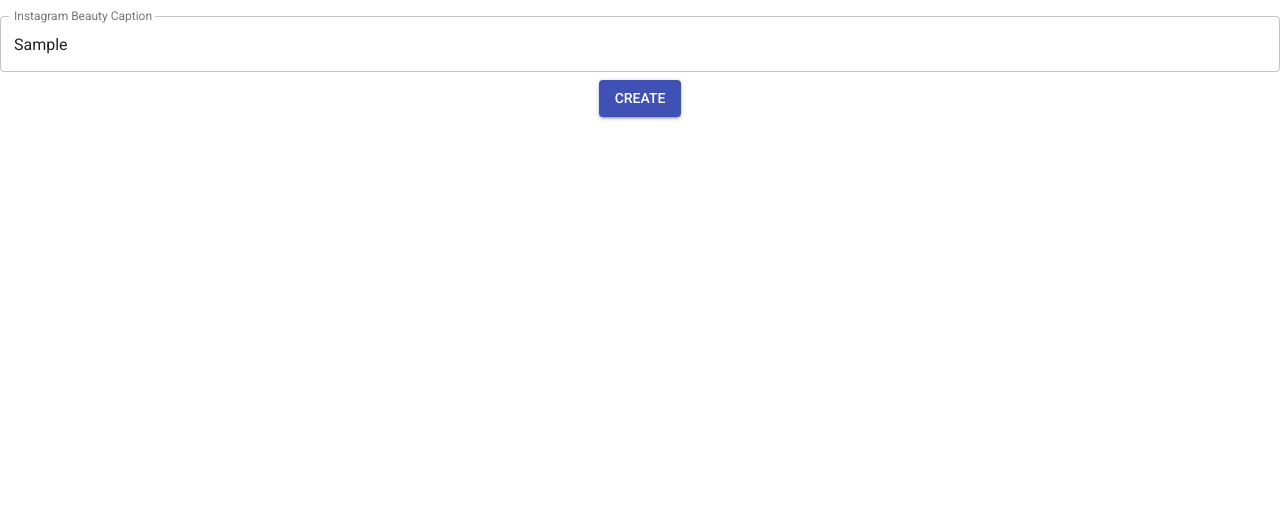
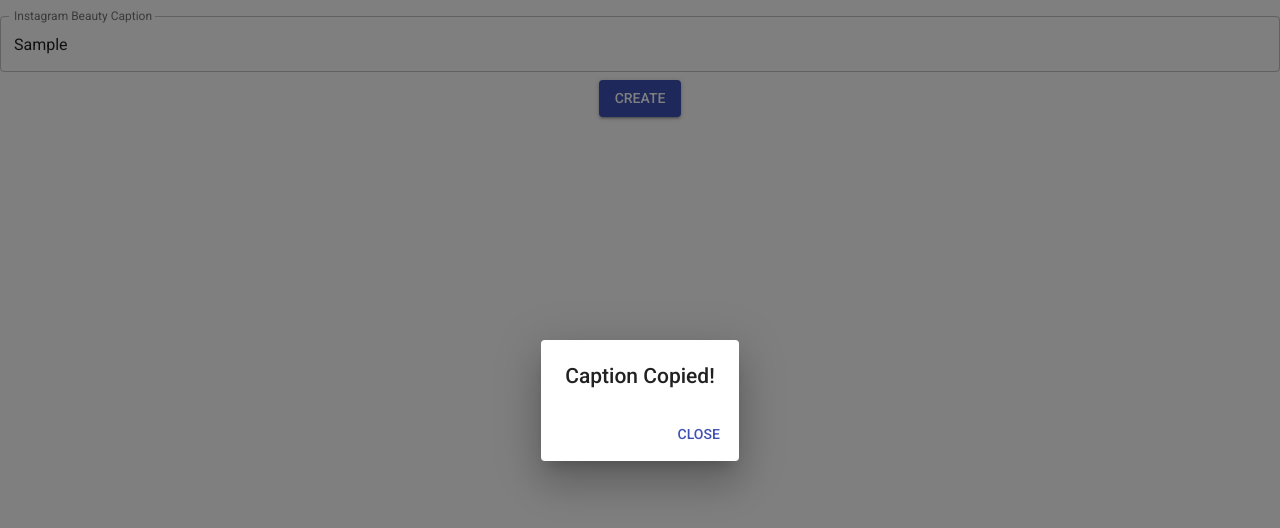
Before and after one commit to gagahpangeran/instagram-beauty-caption, a React (Create React App) app: page / in a window 1280 px wide. Both pictures are taken after typing "Sample" into the empty fields and a click on the button "CREATE". Shown: the top 528 px of the page. Built offline with nearby package versions, Linux system fonts and the light colour scheme.

Commit message:
add dialog

```diff
--- a/src/App.js
+++ b/src/App.js
@@ -1,11 +1,23 @@
 import React, { Component } from "react";
-import { Button, TextField } from "@material-ui/core/";
+import {
+  Button,
+  Dialog,
+  DialogActions,
+  DialogTitle,
+  Slide,
+  TextField
+} from "@material-ui/core/";
 import copy from "copy-to-clipboard";
 import "./App.css";
 
+function Transition(props) {
+  return <Slide direction="up" {...props} />;
+}
+
 class App extends Component {
   state = {
-    text: ""
+    text: "",
+    open: false
   };
 
   handleChange = e => {
@@ -20,8 +32,23 @@ class App extends Component {
       {
         text: newText.join("\u2063\n")
       },
-      () => copy(this.state.text)
+      () => {
+        copy(this.state.text);
+        this.handleClickOpen();
+      }
     );
+  };
+
+  handleClickOpen = () => {
+    this.setState({ open: true });
+  };
+
+  handleClose = () => {
+    this.setState({ open: false });
+  };
+
+  transition = () => {
+    return <Slide direction="up" />;
   };
 
   render() {
@@ -42,6 +69,24 @@ class App extends Component {
         <Button variant="contained" color="primary" onClick={this.handleClick}>
           Create
         </Button>
+
+        <Dialog
+          open={this.state.open}
+          TransitionComponent={Transition}
+          keepMounted
+          onClose={this.handleClose}
+          aria-labelledby="alert-dialog-slide-title"
+          aria-describedby="alert-dialog-slide-description"
+        >
+          <DialogTitle id="alert-dialog-slide-title">
+            Caption Copied!
+          </DialogTitle>
+          <DialogActions>
+            <Button onClick={this.handleClose} color="primary">
+              Close
+            </Button>
+          </DialogActions>
+        </Dialog>
       </div>
     );
   }
```
